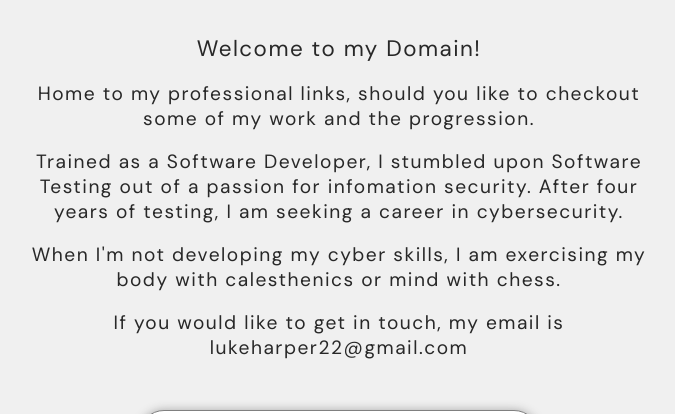
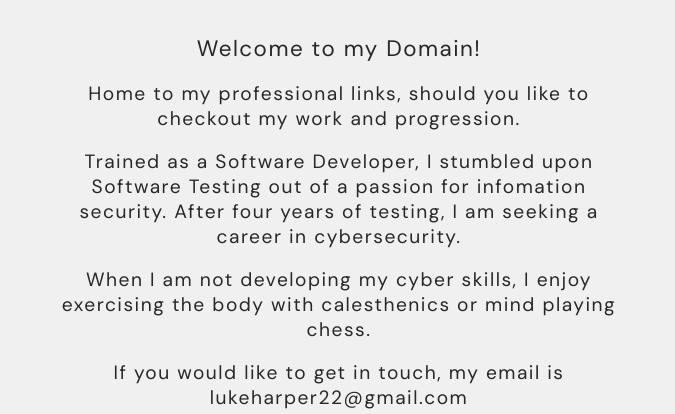
Before and after one commit to lharpre/lharpre.github.io, a plain HTML site: page index.html in a window 1280 px wide. Shown: the part 353-767 px from the top of the page, without its empty margins (301-976 px from the left). Drawn offline with Linux system fonts and the light colour scheme.

Commit message:
minor ui p edits

```diff
--- a/css/index.css
+++ b/css/index.css
@@ -66,11 +66,12 @@ h2 {
     display: flex;
     flex-direction: column;
     margin: 40px auto 50px auto;
-    max-width: 650px;
+    max-width: 600px;
     text-align: center;
 }
 
 #pg-main-content p {
+    padding: 0px 10px;
     color: rgb(40,40,40);
     font-family: 'DM Sans';
     font-size: 1.2rem;
--- a/index.html
+++ b/index.html
@@ -18,14 +18,13 @@
         </header>
         <div id="pg-main-content">
             <p style="font-size:1.4rem;">Welcome to my Domain!</p><br>
-            <p>Home to my professional
-               links, should you like to checkout some of my work and the progression.</p><br>
+            <p>Home to my professional links, should you like to checkout my work and progression.</p><br>
             <p>Trained as a Software Developer, I stumbled upon Software Testing
                out of a passion for infomation security. After four years of testing,
                I am seeking a career in cybersecurity.
             </p><br>
-            <p>When I'm not developing my cyber skills, I am exercising my body with calesthenics
-               or mind with chess.
+            <p>When I am not developing my cyber skills, I enjoy exercising the body with calesthenics
+               or mind playing chess.
             </p><br>
             <p>If you would like to get in touch, my email is lukeharper22@gmail.com
             </p>
```
